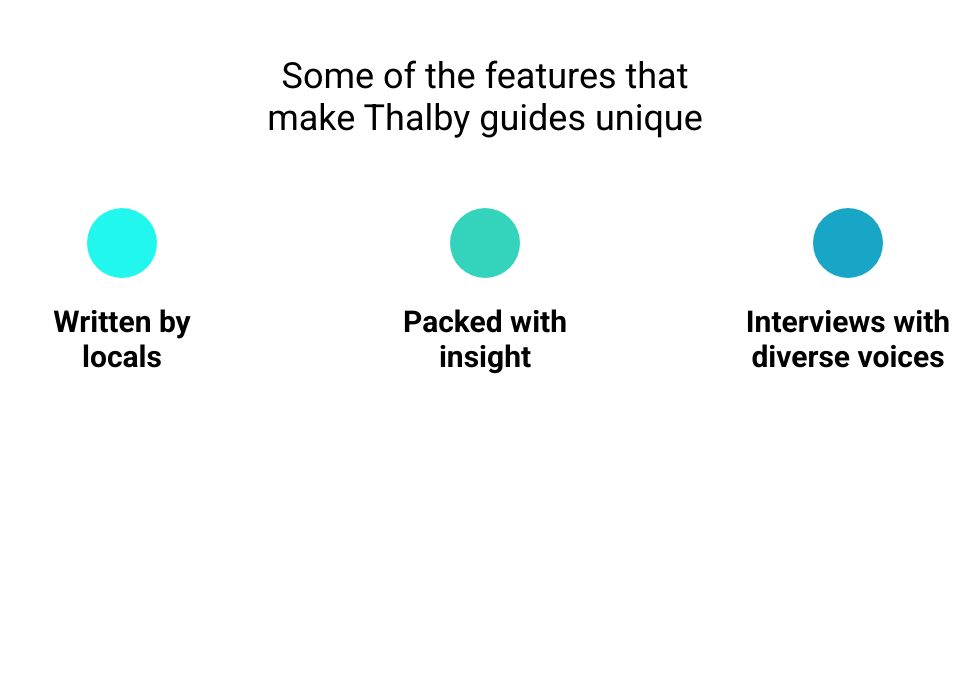
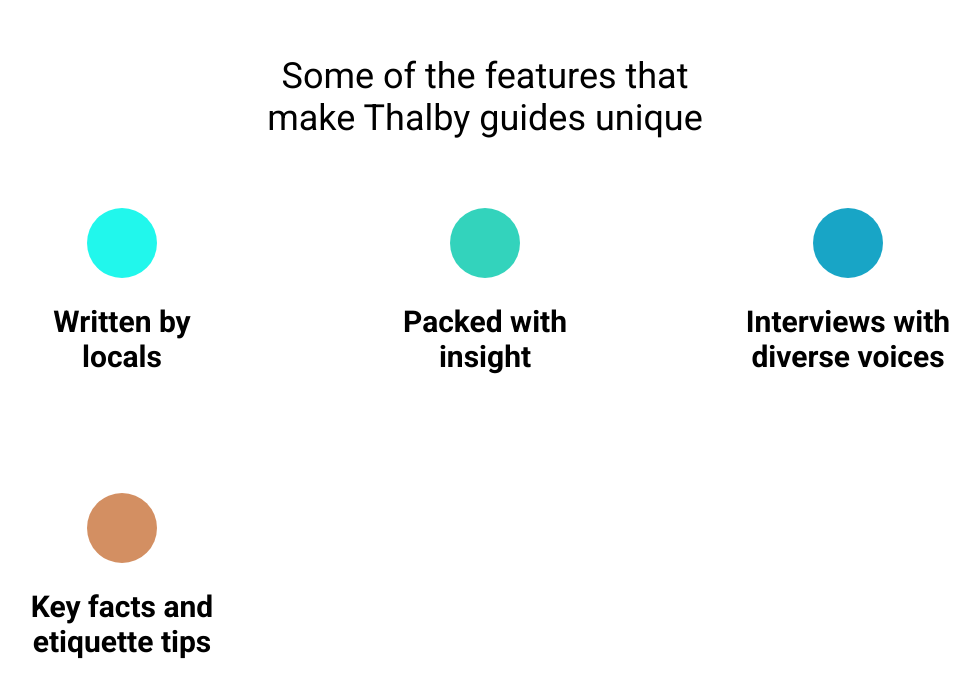
Before and after one commit to DSinoptik/THALBY, a plain HTML site: page index.html in a window 1280 px wide. Shown: the part 3901-4599 px from the top of the page, without its empty margins (155-1135 px from the left). Before the commit the page ends 4283 px from the top, so only its background shows below. Drawn offline with nearby package versions, Linux system fonts and the light colour scheme.

Commit message:
v.5.1 some fixes of color dots section

```diff
--- a/css/styles.css
+++ b/css/styles.css
@@ -379,9 +379,22 @@ h1 {
   line-height: normal;
 }
 
+.color_dots {
+    max-width: 1065px;
+    display: flex;
+    flex-direction: column;
+}
+
 .color_dots_row1 {
   display: flex;
   justify-content: space-between;
+  margin-bottom: 111px;
+}
+
+.color_dots_row2 {
+    display: flex;
+    justify-content: space-between;
+    margin-bottom: 111px;
 }
 
 .sphere {
@@ -400,8 +413,7 @@ h1 {
   margin-bottom: 26px;
 }
 
-.dot1_box,
-.dot2_box {
+.dot1_box {
   max-width: 339px;
   padding-left: 96px;
   padding-right: 96px;
@@ -419,6 +431,12 @@ h1 {
   padding-right: 63px;
 }
 
+.dot4_box {
+    max-width: 339px;
+    padding-left: 75px;
+    padding-right: 75px;
+  }
+
 .dot2 {
   background-color: #33d3bc;
   margin-bottom: 26px;
@@ -428,3 +446,8 @@ h1 {
   background-color: #18a5c6;
   margin-bottom: 26px;
 }
+
+.dot4 {
+    background-color: #D38F62;
+    margin-bottom: 26px;
+  }
--- a/index.html
+++ b/index.html
@@ -192,8 +192,6 @@
                   <h5>Written by locals</h5>
                 </div>
               </div>
-
-
               <!-- dot2 -->
               <div class="dot2_box">
                 <div>
@@ -203,18 +201,27 @@
                   <h5>Packed with insight</h5>
                 </div>
               </div>
-
               <!-- dot3 -->
               <div class="dot3_box">
-                 <div>
+                  <div>
                     <div class="sphere dot3"></div>
                   </div>
                   <div>
                      <h5>Interviews with diverse voices</h5>
                   </div>
               </div>
+            </div>
 
-
+            <div class="color_dots_row2">
+              <!-- dot4 -->
+              <div class="dot4_box">
+                <div>
+                  <div class="sphere dot4"></div>
+                </div>
+                <div>
+                  <h5>Key facts and etiquette tips</h5>
+               </div>
+              </div>
 
 
 
```
